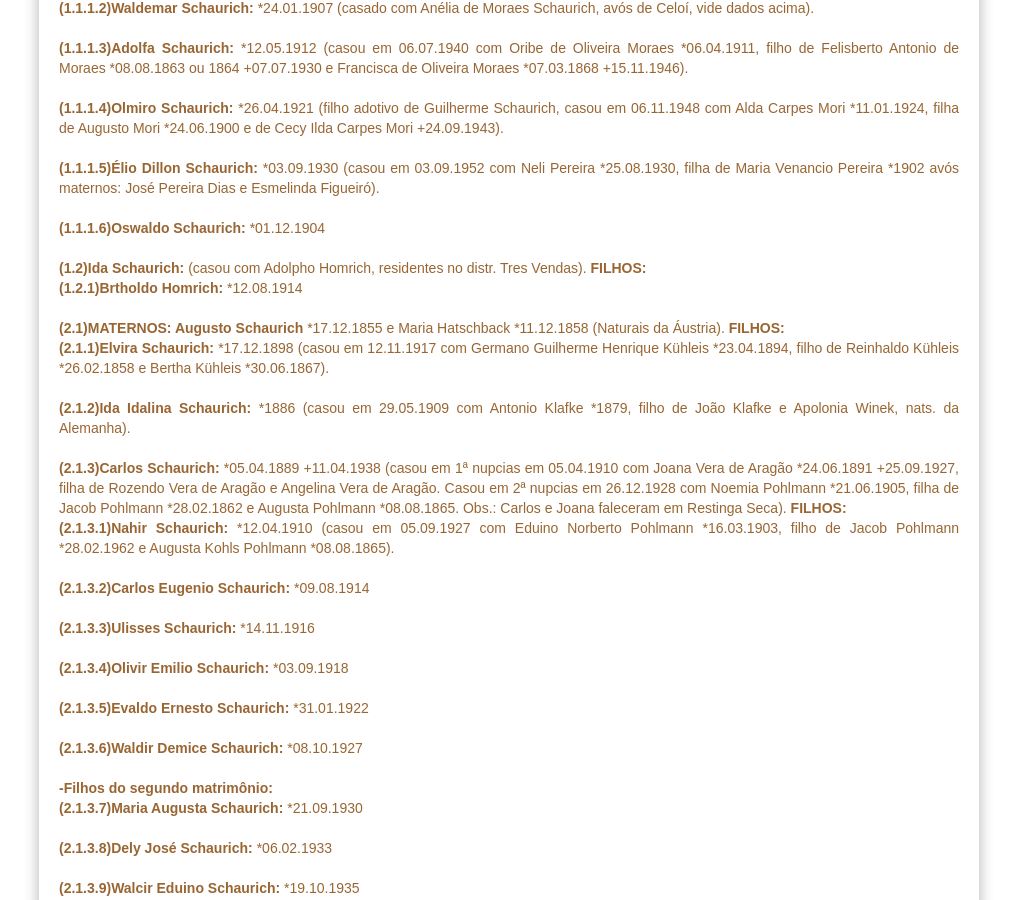
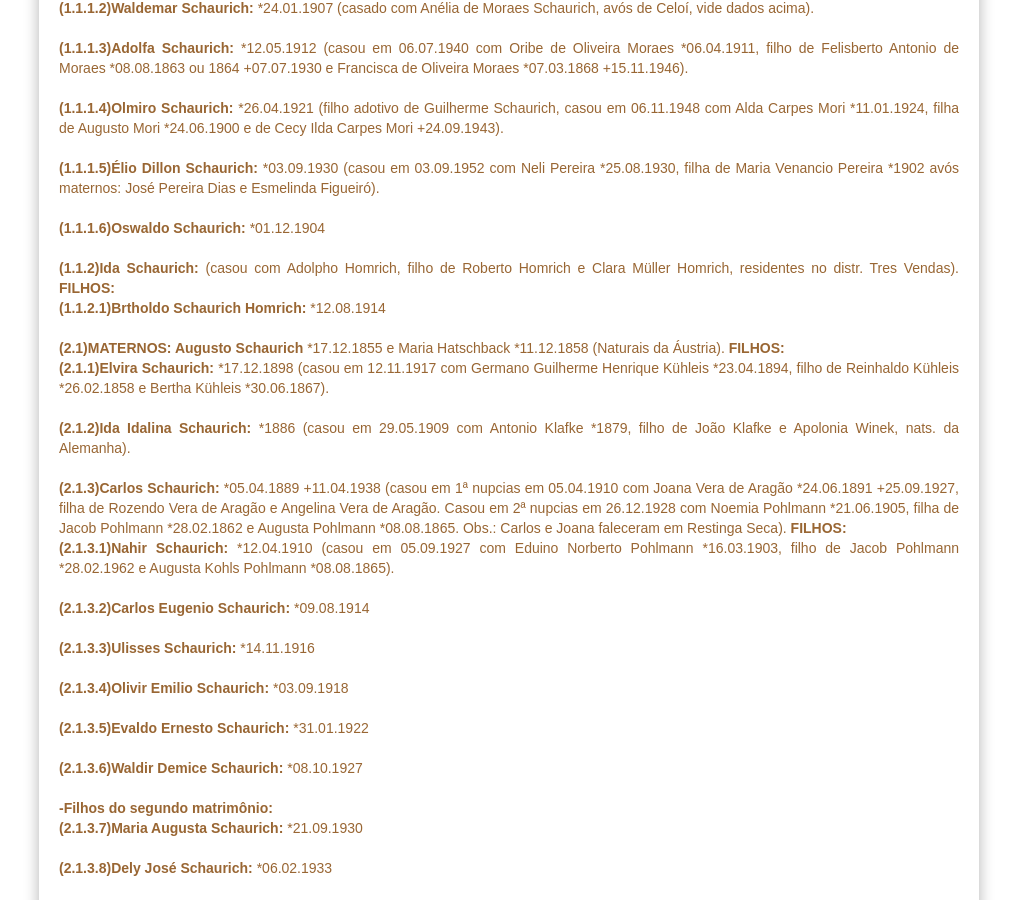
Before and after one commit to claudiovargas1955/claudiovargas1955.github.io, a Jekyll site: the page built from _pages/familia-schaurich.html, in a window 1280 px wide and 900 px high, scrolled down 1569 px. Shown: the whole window, without its empty margins (131-1148 px from the left). Built offline with Jekyll 4.4.1, drawn with Linux system fonts in a browser that asks for light colours; some web fonts are replaced.

Commit message:
Update familia-schaurich.html

```diff
--- a/_pages/familia-schaurich.html
+++ b/_pages/familia-schaurich.html
@@ -236,8 +236,9 @@ Ortiz  avós maternos: José da Silva Moura e Francisca Vargas de Moura RC-83).
 
             <b>(1.1.1.6)Oswaldo Schaurich: </b>*01.12.1904 <br><br>
 
-       <b>(1.2)Ida Schaurich: </b>(casou com Adolpho Homrich, residentes no distr. Tres Vendas). <b>FILHOS: </b><br>
-            <b>(1.2.1)Brtholdo Homrich: </b>*12.08.1914<br><br>
+       <b>(1.1.2)Ida Schaurich: </b>(casou com Adolpho Homrich, filho de Roberto Homrich e Clara Müller Homrich, residentes no distr.
+       Tres Vendas). <b>FILHOS: </b><br>
+            <b>(1.1.2.1)Brtholdo Schaurich Homrich: </b>*12.08.1914<br><br>
 
   <b>(2.1)MATERNOS: Augusto Schaurich </b>*17.12.1855 e Maria Hatschback *11.12.1858 (Naturais da Áustria). <b>FILHOS: </b><br>
      <b>(2.1.1)Elvira Schaurich: </b>*17.12.1898 (casou em 12.11.1917 com Germano Guilherme Henrique Kühleis *23.04.1894, filho de
```
